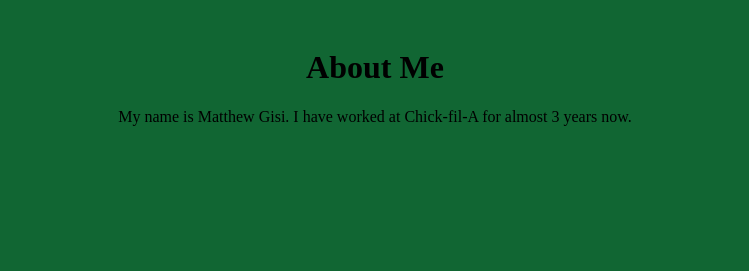
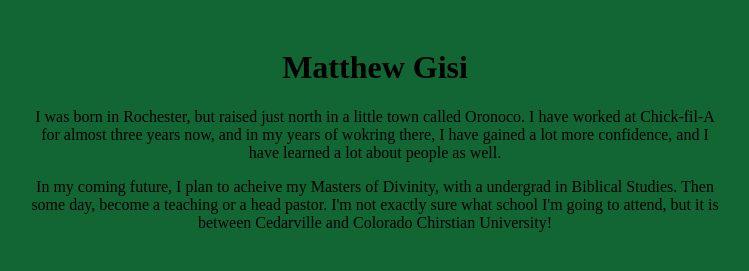
Before and after one commit to Mgisi/mgisi.github.io, a plain HTML site: page index.html in a window 1280 px wide. Shown: the whole page, without its empty margins (265-1014 px from the left). Drawn offline with Linux system fonts and the light colour scheme.

Commit message:
Update index.html

```diff
--- a/index.html
+++ b/index.html
@@ -28,8 +28,11 @@
 
   <body>
       <div id="main">
-          <h1>About Me</h1>
- <p>My name is Matthew Gisi. I have worked at Chick-fil-A for almost 3 years now.
+          <h1>Matthew Gisi</h1>
+
+ <p>I was born in Rochester, but raised just north in a little town called Oronoco. I have worked at Chick-fil-A for almost three years now, and in my years of wokring there, I have gained a lot more confidence, and I have learned a lot about people as well.
+
+ <p>In my coming future, I plan to acheive my Masters of Divinity, with a undergrad in Biblical Studies. Then some day, become a teaching or a head pastor. I'm not exactly sure what school I'm going to attend, but it is between Cedarville and Colorado Chirstian University!
 
 
   </body>
```
